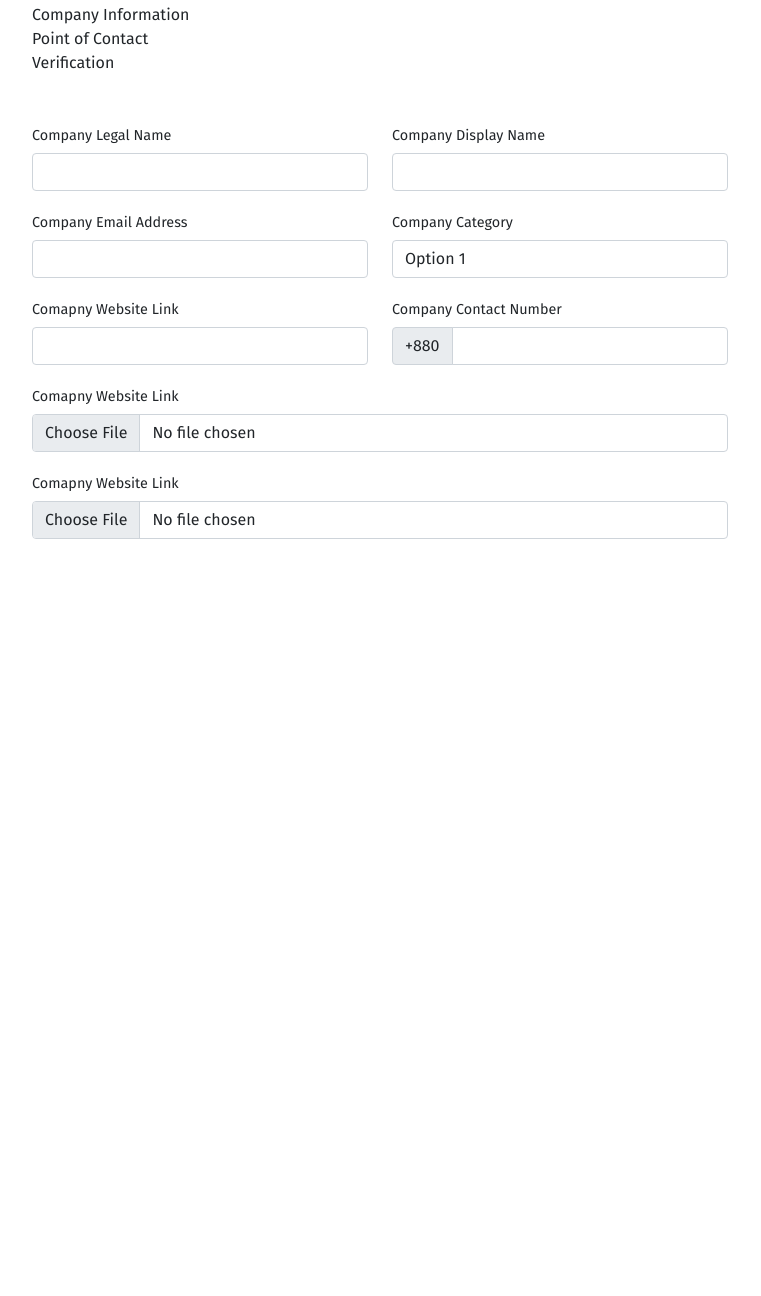
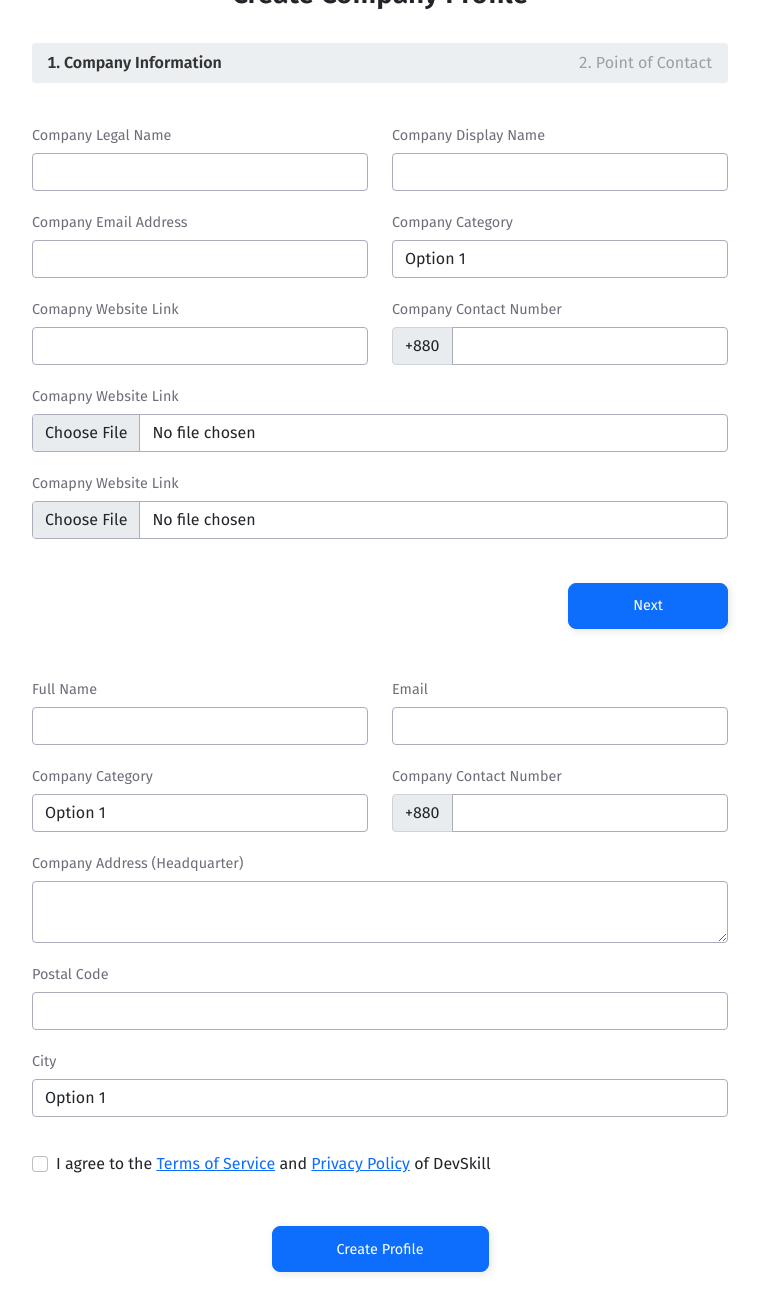
Before and after one commit to taufiqahmed/devskill-jobs, a plain HTML site: page create-company-profile.html in a window 1280 px wide. Shown: the part 39-1335 px from the top of the page, without its empty margins (260-1021 px from the left). Before the commit the page ends 800 px from the top, so only its background shows below. Drawn offline with nearby package versions, Linux system fonts and the light colour scheme.

Commit message:
[DONE] Company Profile Form

```diff
--- a/assets/css/bs-overrides.css
+++ b/assets/css/bs-overrides.css
@@ -21,13 +21,26 @@ h6 {
 
 
 /* Buttons */
+.btn {
+  padding: 0.7rem 4rem;
+  font-size: 0.9rem;
+  border-radius: 0.5rem;
+  box-shadow: 2px 2px 8px rgba(0, 0, 0, 0.1)
+}
+
 .btn-lg {
-  padding: 16px 40px;
-  font-size: 14px;
-  border-radius: 8px;
-  box-shadow: 0px 2px 4px rgb(0 0 0 / 15%);
+  padding: 1rem 2.5rem;
 }
 
 .btn-lg:hover {
   box-shadow: 0px 2px 3px rgb(0 0 0 / 30%);
 }
+
+/* Forms */
+.form-group label {
+  color: #6e6d7a;
+}
+
+.form-control {
+  border-color: #ADACBD;
+}
--- a/assets/css/create-company-styles.css
+++ b/assets/css/create-company-styles.css
@@ -7,7 +7,23 @@
 .form-group label {
   margin-bottom: .4rem;
   font-size: .9rem;
+  color: #6e6d7a;
 }
+
+.custom-wizard {
+  border-radius: 0.2rem;
+  background-color: #eceff1;
+}
+
+.custom-wizard li {
+  color: #9e9e9e;
+}
+
+.custom-wizard li.active {
+  font-weight: bold;
+  color: #333;
+}
+
 
 @media (min-width: 768px) {
   .container-sm {
--- a/create-company-profile.html
+++ b/create-company-profile.html
@@ -28,17 +28,19 @@
   <div class="container-sm">
     <div class="row">
       <div class="col">
-        <h3>Create Company Profile</h3>
+        <h3 class="text-center py-3">Create Company Profile</h3>
 
-        <div class="custom-wizard">
-          <div>Company Information</div>
-          <div>Point of Contact</div>
-          <div>Verification</div>
-        </div>
+        <ol class="custom-wizard d-flex justify-content-between mt-3 py-2 pe-3">
+          <li class="active">Company Information </li>
+          <li class="">Point of Contact </li>
+          <!-- <li class="">Verification</li> -->
+        </ol>
 
       </div>
     </div>
-    <div class="row mt-5">
+
+    <!-- Company Information -->
+    <div class="row mt-4">
       <div class="col">
         <div class="form-group">
           <label for="">Company Legal Name</label>
@@ -101,6 +103,91 @@
         </div>
       </div>
     </div>
+
+    <div class="row justify-content-end mt-4">
+      <div class="col-4 text-end">
+        <button class="btn btn-primary">Next</button>
+        <br><br>
+      </div>
+    </div>
+
+
+    <!-- Company Information End -->
+
+
+    <!-- Point of Contact-->
+    <div class="row mt-4">
+      <div class="col">
+        <div class="form-group">
+          <label for="">Full Name</label>
+          <input type="text" class="form-control">
+        </div>
+      </div>
+      <div class="col">
+        <div class="form-group">
+          <label for="">Email</label>
+          <input type="email" class="form-control">
+        </div>
+      </div>
+    </div>
+    <div class="row">
+      <div class="col">
+        <div class="form-group">
+          <label for="">Company Category</label>
+          <select class="form-control">
+            <option>Option 1</option>
+          </select>
+        </div>
+      </div>
+      <div class="col">
+        <div class="form-group">
+          <label for="">Company Contact Number</label>
+          <div class="input-group">
+            <span class="input-group-text">+880</span>
+            <input type="tel" class="form-control">
+          </div>
+        </div>
+      </div>
+    </div>
+    <div class="row">
+      <div class="col">
+        <div class="form-group">
+          <label for="">Company Address (Headquarter)</label>
+          <textarea class="form-control"></textarea>
+        </div>
+      </div>
+    </div>
+    <div class="row">
+      <div class="col">
+        <div class="form-group">
+          <label for="">Postal Code</label>
+          <input type="text" class="form-control">
+        </div>
+      </div>
+      <div class="form-group">
+        <label for="">City</label>
+        <select class="form-control">
+          <option>Option 1</option>
+        </select>
+      </div>
+    </div>
+    <div class="row mt-3">
+      <div class="col">
+        <div class="form-check">
+          <input class="form-check-input" type="checkbox" value="" id="flexCheckDefault">
+          <label class="form-check-label" for="flexCheckDefault">
+            I agree to the <a href="">Terms of Service</a> and <a href="">Privacy Policy</a> of DevSkill
+          </label>
+        </div>
+      </div>
+    </div>
+    <div class="row justify-content-center mt-5">
+      <div class="col-6 text-center">
+        <button class="btn btn-primary">Create Profile</button>
+        <br><br>
+      </div>
+    </div>
+    <!-- Point of Contact end-->
   </div>
 
 </body>
```
